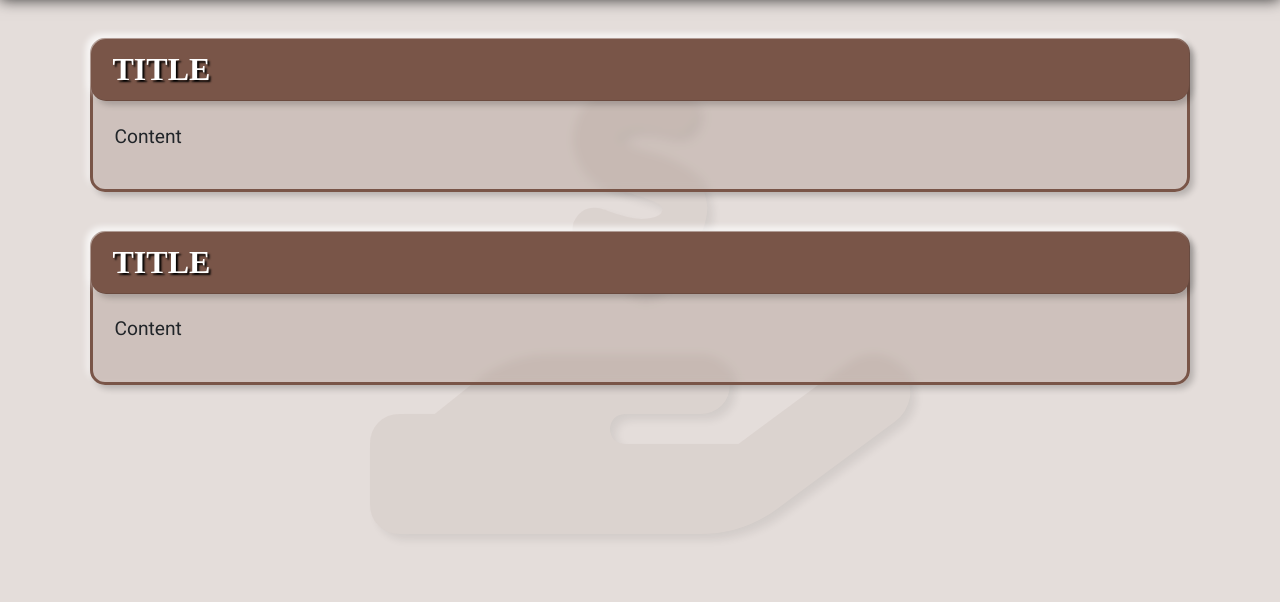
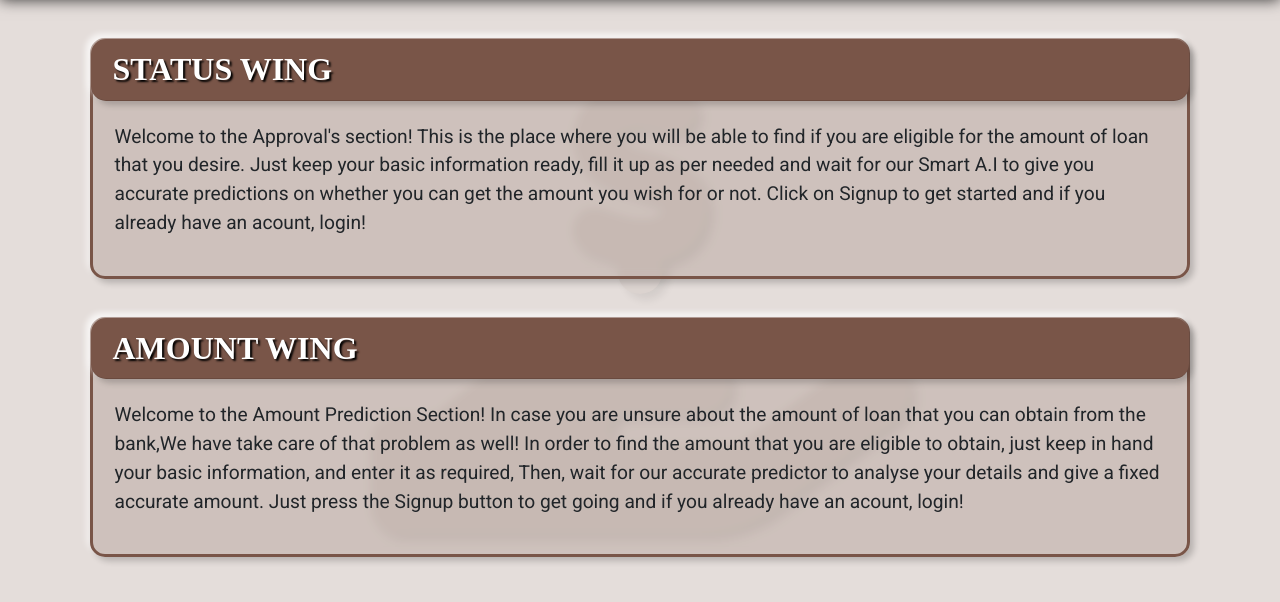
Before and after one commit to yash4302/Loan_Prediction, a Django app: page / in a window 1280 px wide. Shown: the part 86-688 px from the top of the page. Run offline with Django 3.2, Linux system fonts and the light colour scheme; some libraries are stand-ins or nearby versions; some web fonts are replaced.

Commit message:
Update root.html

```diff
--- a/loan_app/templates/root.html
+++ b/loan_app/templates/root.html
@@ -13,18 +13,24 @@
 
 {% block content %}
 <div class="card">
-    <h2 class="card-header">Title</h2>
+    <h2 class="card-header">Status Wing</h2>
 
     <div class="card-body">
-        <p>Content</p>
+        <p>Welcome to the Approval's section! This is the place where you will be able to find if you are eligible for the amount of loan that you desire.
+           Just keep your basic information ready, fill it up as per needed and wait for our Smart A.I to give you accurate predictions on whether you can get the amount you wish for or not.
+           Click on Signup to get started and if you already have an acount, login!
+        </p>
     </div>
 </div>
 
 <div class="card">
-    <h2 class="card-header">Title</h2>
+    <h2 class="card-header">Amount Wing</h2>
 
     <div class="card-body">
-        <p>Content</p>
+        <p>Welcome to the Amount Prediction Section! In case you are unsure about the amount of loan that you can obtain from the bank,We have take care of that problem as well!
+           In order to find the amount that you are eligible to obtain, just keep in hand your basic information, and enter it as required, Then, wait for our accurate predictor to analyse your details and give a fixed accurate amount.
+           Just press the Signup button to get going and if you already have an acount, login!
+        </p>
     </div>
 </div>
 {% endblock %}
```
